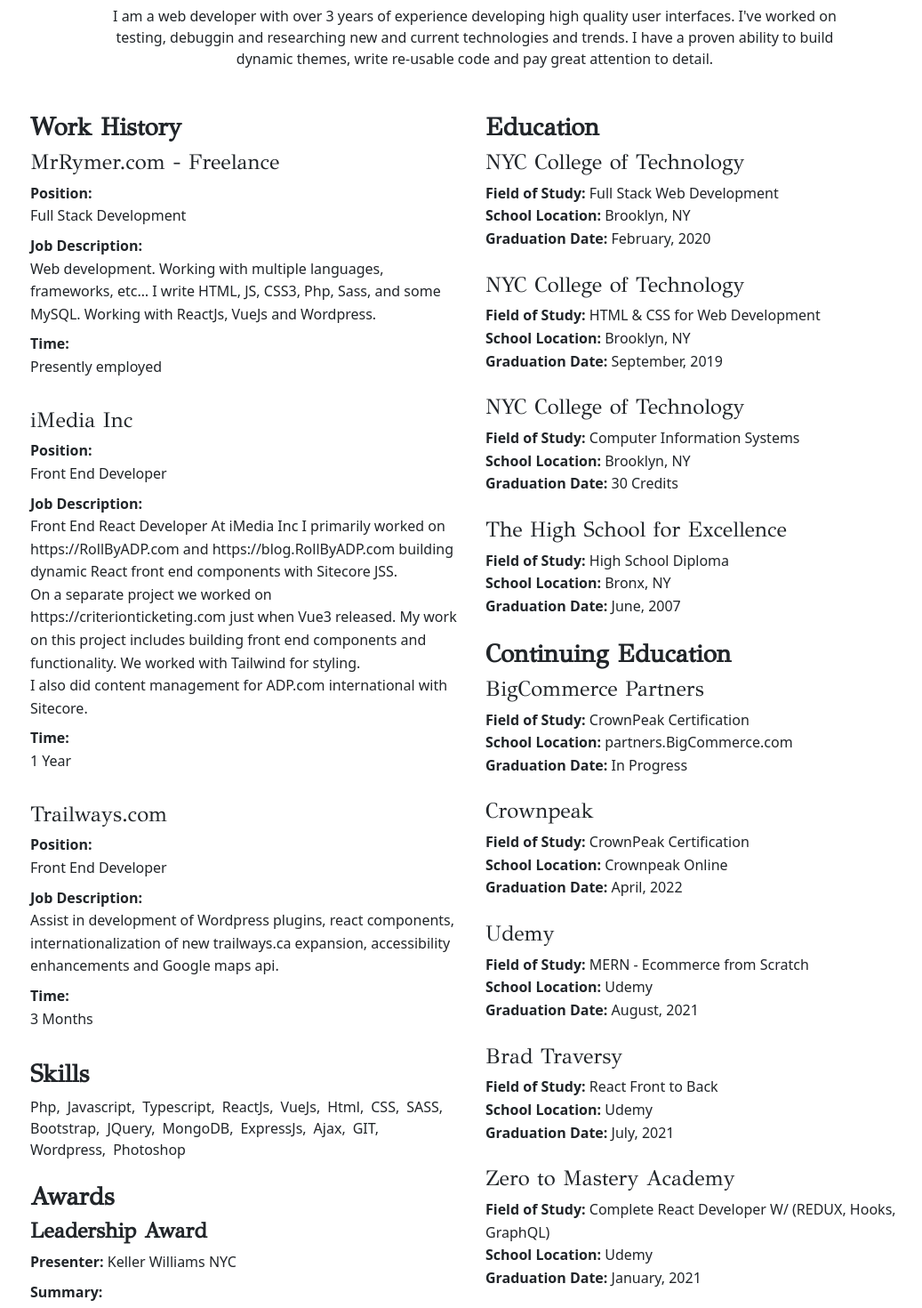
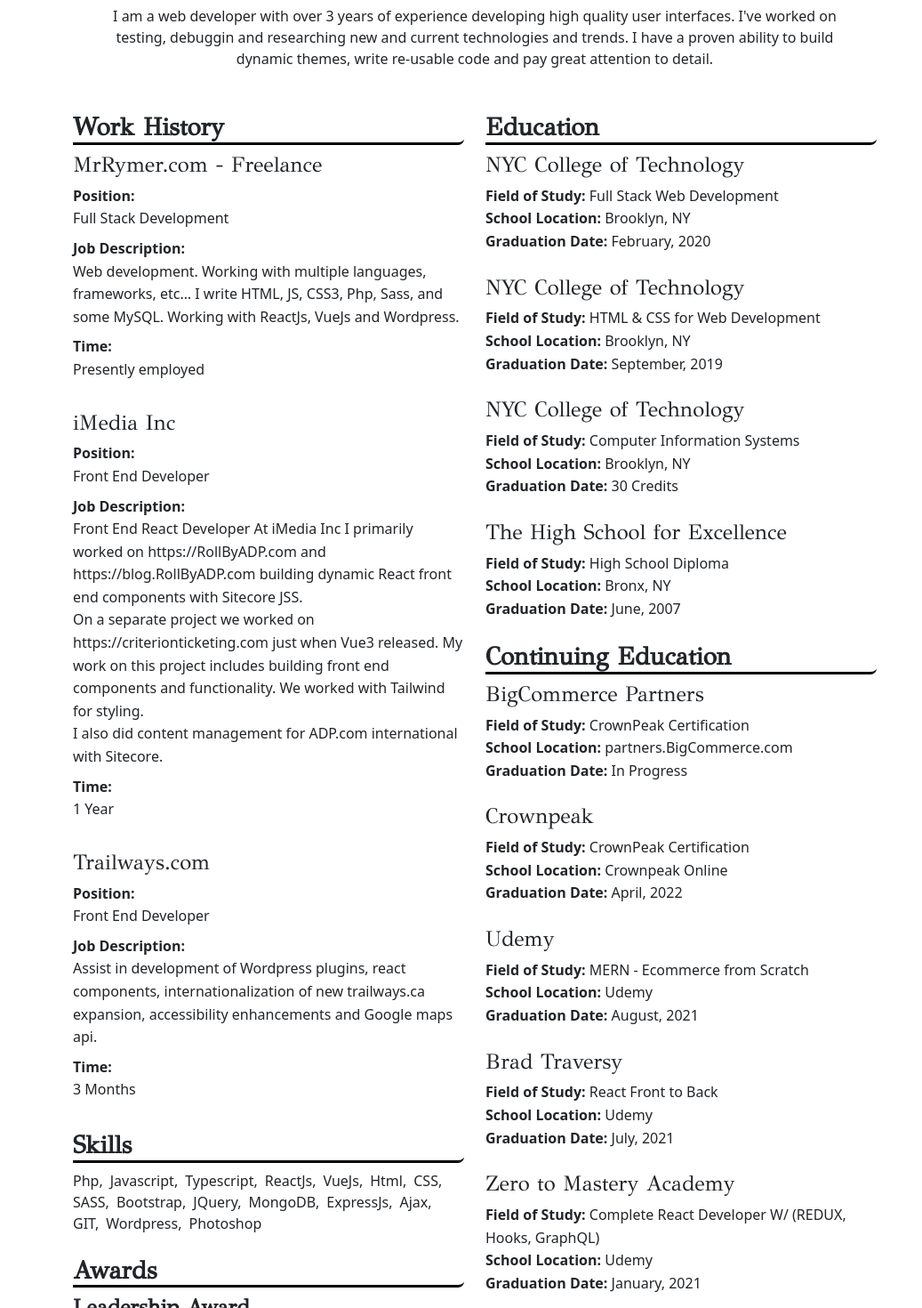
Before and after one commit to Helvin159/PORTFOLIO-2022, a React (Create React App) app: page /blog in a window 1280 px wide. Shown: the part 180-1650 px from the top of the page at 89% size, without its empty margins (106-1143 px from the left). Built offline with nearby package versions, Linux system fonts and the light colour scheme.

Commit message:
reorganize elements a bit, some extra css

```diff
--- a/src/assets/css/style.css
+++ b/src/assets/css/style.css
@@ -216,3 +216,13 @@
 
 .resume__jobs__cards__card p {
   line-height: 1.6; }
+
+.resume__jobs__cards__card__title {
+  transition: ease 0.35s;
+  border-bottom: 1px solid #000;
+  border-width: 3px;
+  border-bottom-right-radius: 7px; }
+
+.resume__jobs__cards__card__title:hover {
+  border-width: 5px;
+  transition: border-bottom ease-in 0.35s; }
--- a/src/components/Resume/index.js
+++ b/src/components/Resume/index.js
@@ -14,14 +14,14 @@
 			}
 		`}
 			</style>
-			<Container className=' resume' fluid>
+			<Container className='resume pb-5' fluid>
 				<Container className='text-center py-4 mx-auto resume__header max-w-860'>
 					<h1 className='display-1 resume__header__title'>{props.name}</h1>
 					<p>{props.short_about_me}</p>
 				</Container>
-				<Row className='mx-auto max-w-1024 resume__jobs max-w-860'>
+				<Row className='mx-auto max-w-1024 resume__jobs max-w-860 px-sm-5'>
 					<Col className='resume__jobs__cards' sm={6}>
-						<h3>
+						<h3 className='resume__jobs__cards__card__title'>
 							<strong>Work History</strong>
 						</h3>
 						{props.jobs.map((i, k) => (
@@ -44,7 +44,7 @@
 							</div>
 						))}
 
-						<h3>
+						<h3 className='resume__jobs__cards__card__title'>
 							<strong>Skills</strong>
 						</h3>
 						<div className='resume__jobs__cards__card'>
@@ -58,7 +58,7 @@
 							</ul>
 						</div>
 
-						<h3>
+						<h3 className='resume__jobs__cards__card__title'>
 							<strong>Awards</strong>
 						</h3>
 						<div className='resume__jobs__cards__card'>
@@ -79,11 +79,11 @@
 						</div>
 					</Col>
 					<Col className='resume__jobs__cards' sm={6}>
-						<div className='resume__jobs__cards__card'>
-							<h3>
+						<h3 className='resume__jobs__cards__card__title'>
 							<strong>Education</strong>
 						</h3>
 						{props.education.map((i, k) => (
+							<div className='resume__jobs__cards__card'>
 								<div className='pb-4' key={k}>
 									<h4>{i.school}</h4>
 									<p className='mb-0'>
@@ -98,13 +98,13 @@
 										</p>
 									)}
 								</div>
+							</div>
 						))}
-						</div>
-						<div className='resume__jobs__cards__card'>
-							<h3>
+						<h3 className='resume__jobs__cards__card__title'>
 							<strong>Continuing Education</strong>
 						</h3>
 						{props.cont_education.map((i, k) => (
+							<div className='resume__jobs__cards__card'>
 								<div className='pb-4' key={k}>
 									<h4>{i.school}</h4>
 									<p className='mb-0'>
@@ -119,8 +119,8 @@
 										</p>
 									)}
 								</div>
+							</div>
 						))}
-						</div>
 					</Col>
 				</Row>
 			</Container>
--- a/src/sass/components/_resume.scss
+++ b/src/sass/components/_resume.scss
@@ -8,6 +8,18 @@
 				& p {
 					line-height: 1.6;
 				}
+
+				&__title {
+					transition: ease 0.35s;
+					border-bottom: 1px solid #000;
+					border-width: 3px;
+					border-bottom-right-radius: 7px;
+				}
+
+				&__title:hover {
+					border-width: 5px;
+					transition: border-bottom ease-in 0.35s;
+				}
 			}
 		}
 	}
```
Lines whose indentation alone changed are shown as unchanged.
